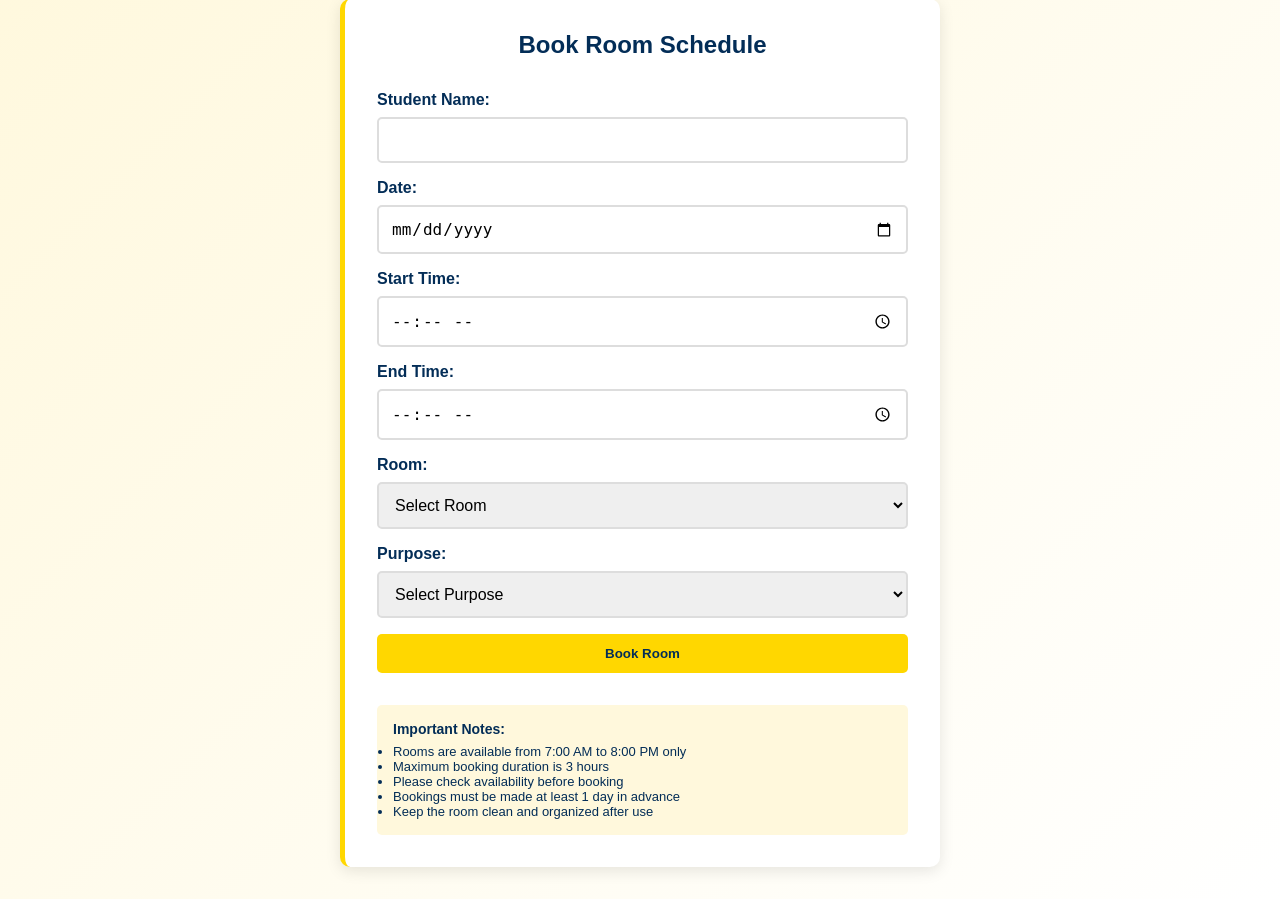
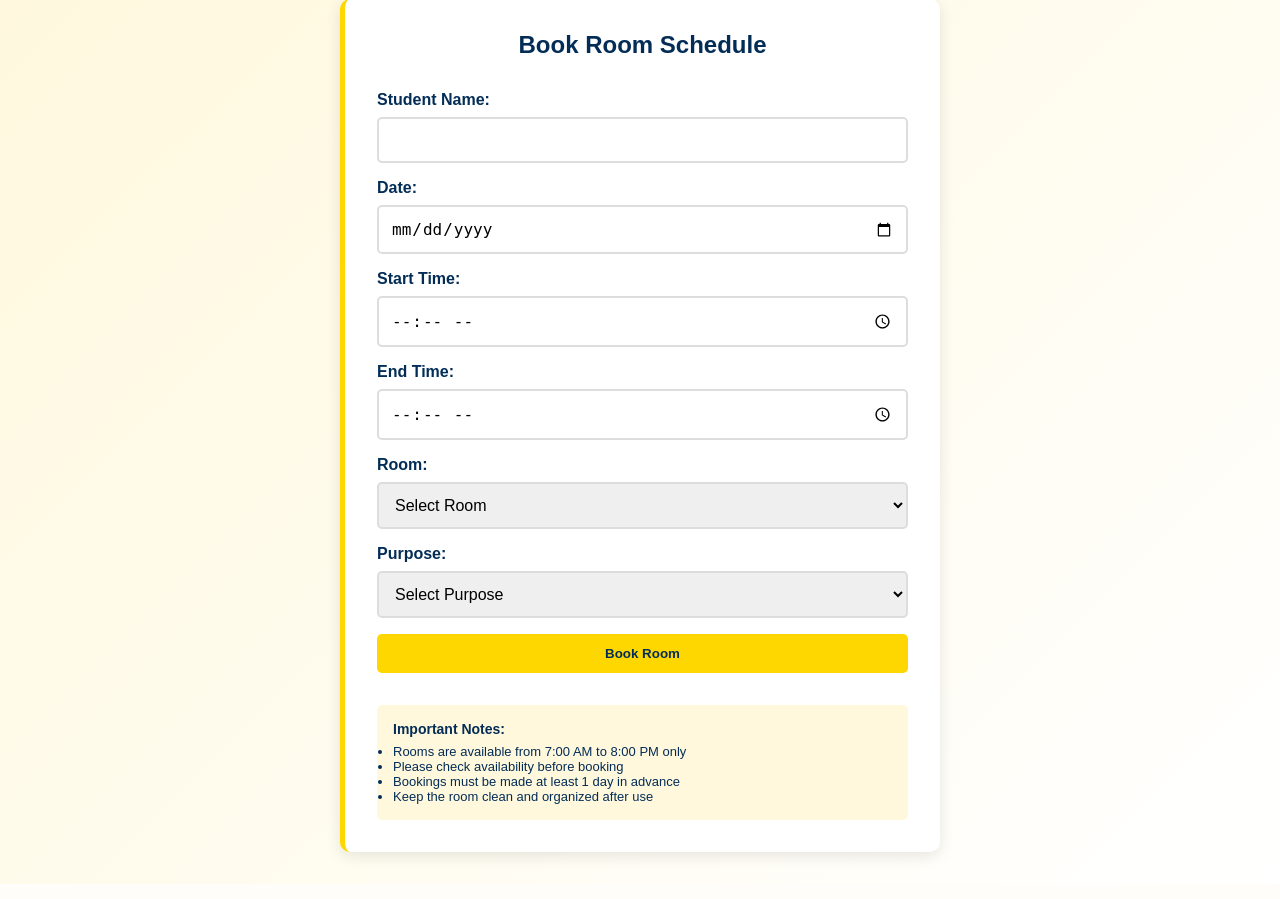
Before and after one commit to crux091/rams-court, a Flask app: page /add_room_schedule in a window 1280 px wide. Shown: the part 107-1006 px from the top of the page. Run offline with Flask 3, Linux system fonts and the light colour scheme; a user stored in the database is signed in.

Commit message:
deleted a line in add_room_sched

```diff
--- a/templates/add_room_schedule.html
+++ b/templates/add_room_schedule.html
@@ -63,7 +63,6 @@
         <h4 style="color: var(--apc-dark-blue); font-size: 14px; margin-bottom: 0.2cm;">Important Notes:</h4>
         <ul>
             <li>Rooms are available from 7:00 AM to 8:00 PM only</li>
-            <li>Maximum booking duration is 3 hours</li>
             <li>Please check availability before booking</li>
             <li>Bookings must be made at least 1 day in advance</li>
             <li>Keep the room clean and organized after use</li>
```
